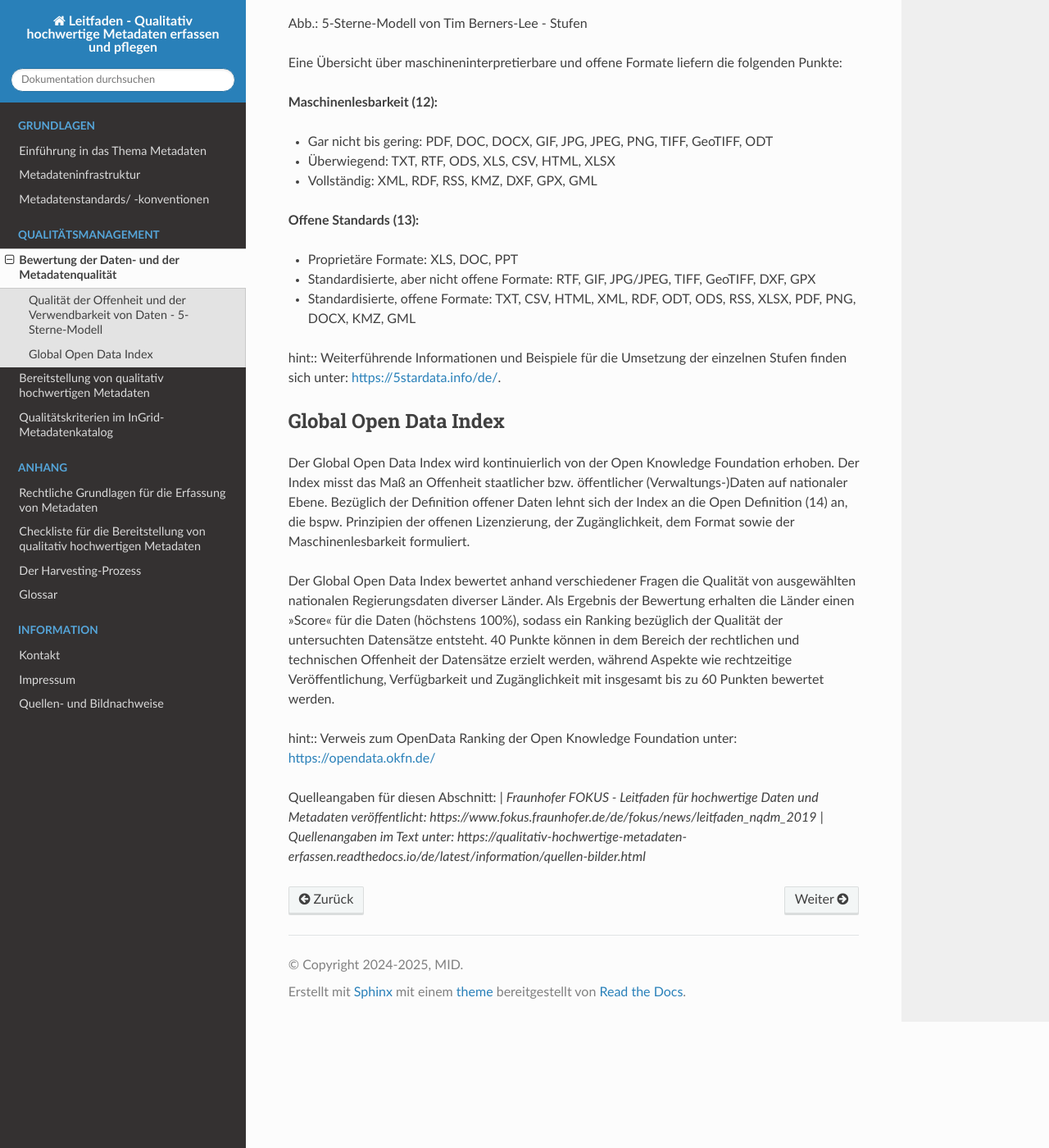
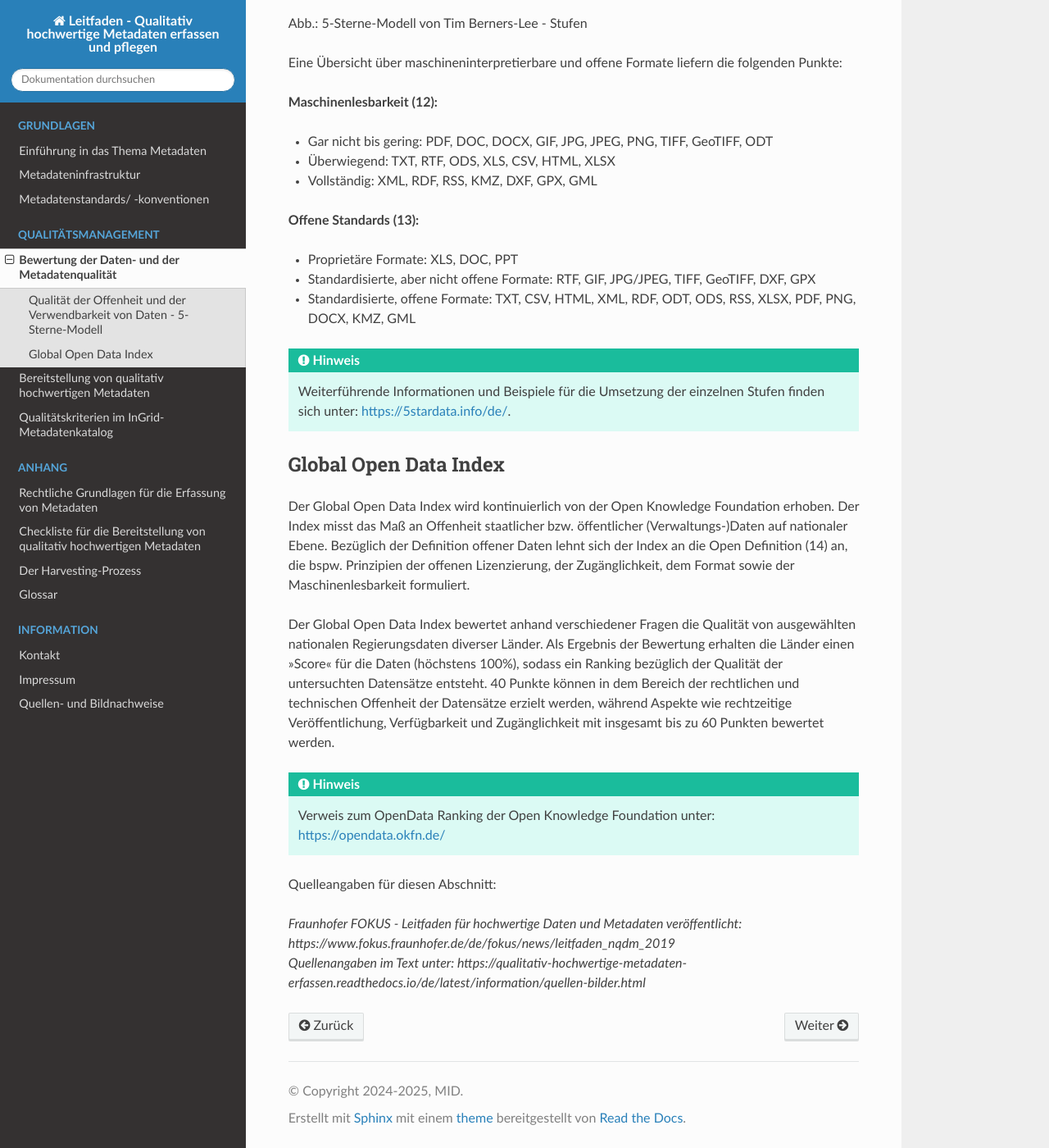
Before and after one commit to tomiwo/ingrid-mdk-st-high-quality-metadata, a Sphinx documentation site: the page built from docs/qualitaetsmanagement/bewertung.rst, in a window 1280 px wide and 1400 px high, scrolled down 2757 px. Shown: the whole window at 82% size. Built offline with Sphinx 7.4.7 and the Read the Docs theme 3.1.0, drawn with Linux system fonts in a browser that asks for light colours.

Commit message:
Update bewertung.rst

```diff
--- a/docs/qualitaetsmanagement/bewertung.rst
+++ b/docs/qualitaetsmanagement/bewertung.rst
@@ -123,7 +123,7 @@ Eine Übersicht über maschineninterpretierbare und offene Formate liefern die f
 - Standardisierte, offene Formate: TXT, CSV, HTML, XML, RDF, ODT, ODS, RSS, XLSX, PDF, PNG, DOCX, KMZ, GML
 
 
-hint:: Weiterführende Informationen und Beispiele für die Umsetzung der einzelnen Stufen finden sich unter: https://5stardata.info/de/.
+.. hint:: Weiterführende Informationen und Beispiele für die Umsetzung der einzelnen Stufen finden sich unter: https://5stardata.info/de/.
 
 
 
@@ -135,9 +135,10 @@ Der Global Open Data Index wird kontinuierlich von der Open Knowledge Foundation
 Der Global Open Data Index bewertet anhand verschiedener Fragen die Qualität von ausgewählten nationalen Regierungsdaten diverser Länder. Als Ergebnis der Bewertung erhalten die Länder einen »Score« für die Daten (höchstens 100%), sodass ein Ranking bezüglich der Qualität der untersuchten Datensätze entsteht. 40 Punkte können in dem Bereich der rechtlichen und technischen Offenheit der Datensätze erzielt werden, während Aspekte wie rechtzeitige Veröffentlichung, Verfügbarkeit und Zugänglichkeit mit insgesamt bis zu 60 Punkten bewertet werden.
 
 
-hint:: Verweis zum OpenData Ranking der Open Knowledge Foundation unter: https://opendata.okfn.de/
+.. hint:: Verweis zum OpenData Ranking der Open Knowledge Foundation unter: https://opendata.okfn.de/
 
 
 Quelleangaben für diesen Abschnitt:
+
 | *Fraunhofer FOKUS - Leitfaden für hochwertige Daten und Metadaten veröffentlicht: https://www.fokus.fraunhofer.de/de/fokus/news/leitfaden_nqdm_2019*
 | *Quellenangaben im Text unter: https://qualitativ-hochwertige-metadaten-erfassen.readthedocs.io/de/latest/information/quellen-bilder.html*
```
